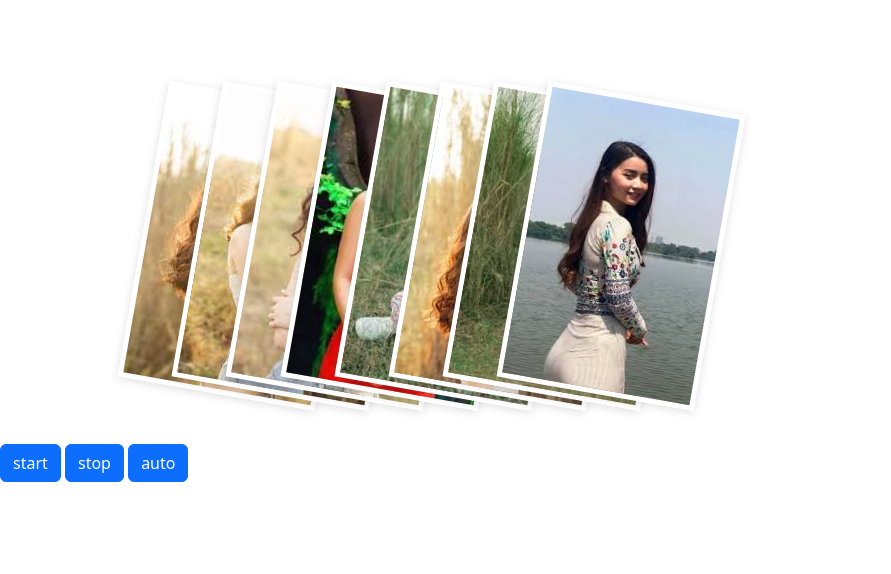
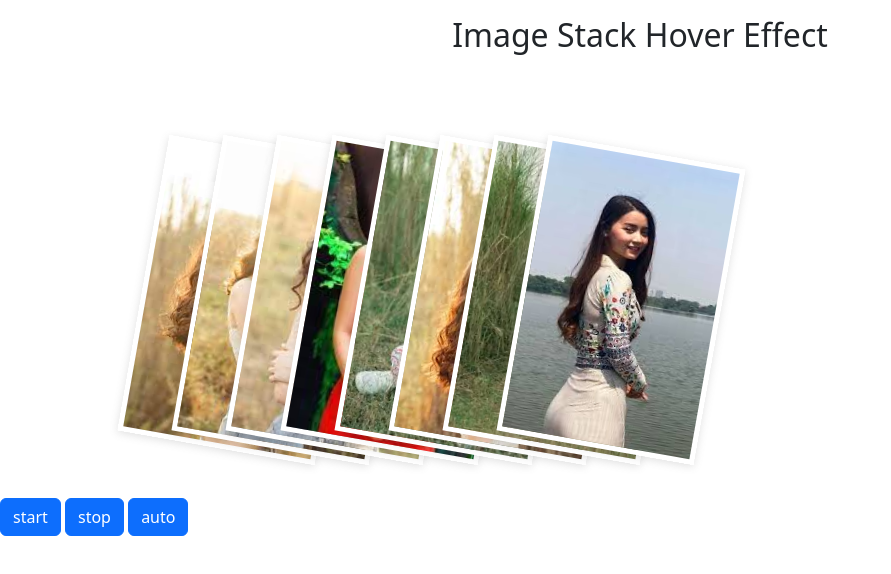
Before and after one commit to Aungkhantzaw-msd/image-stack-effect, a website: page index.html in a window 1280 px wide. Shown: the whole page, without its empty margins (0-891 px from the left). Drawn offline with nearby package versions, Linux system fonts and the light colour scheme.

Commit message:
my update

```diff
--- a/index.html
+++ b/index.html
@@ -31,6 +31,7 @@
     </style>
 </head>
 <body>
+  <h2 class=" text-center my-3">Image Stack Hover Effect</h2>
     <div class="container">
         <div class="row m-5 " >
             <div class="col-12">
```
